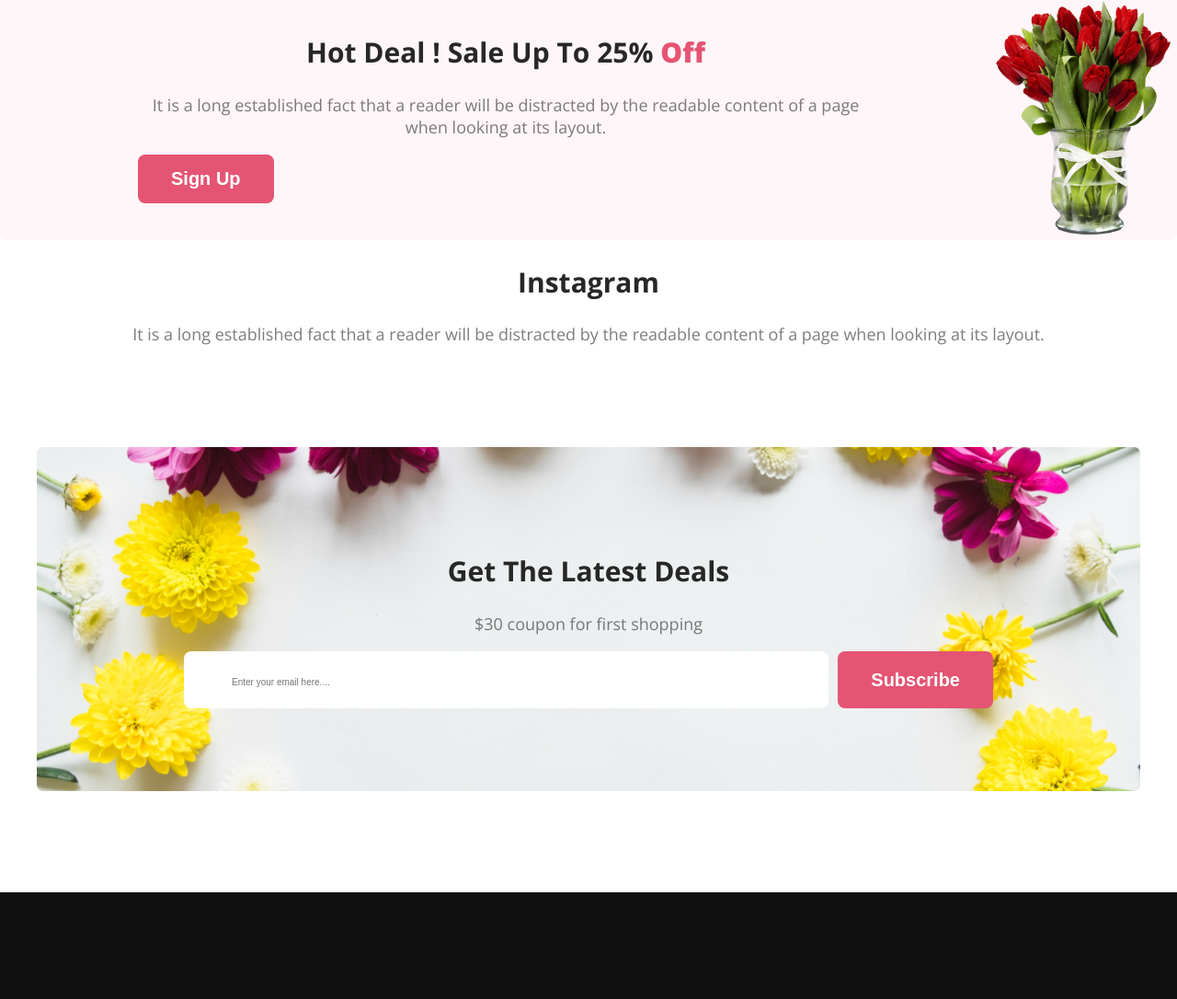
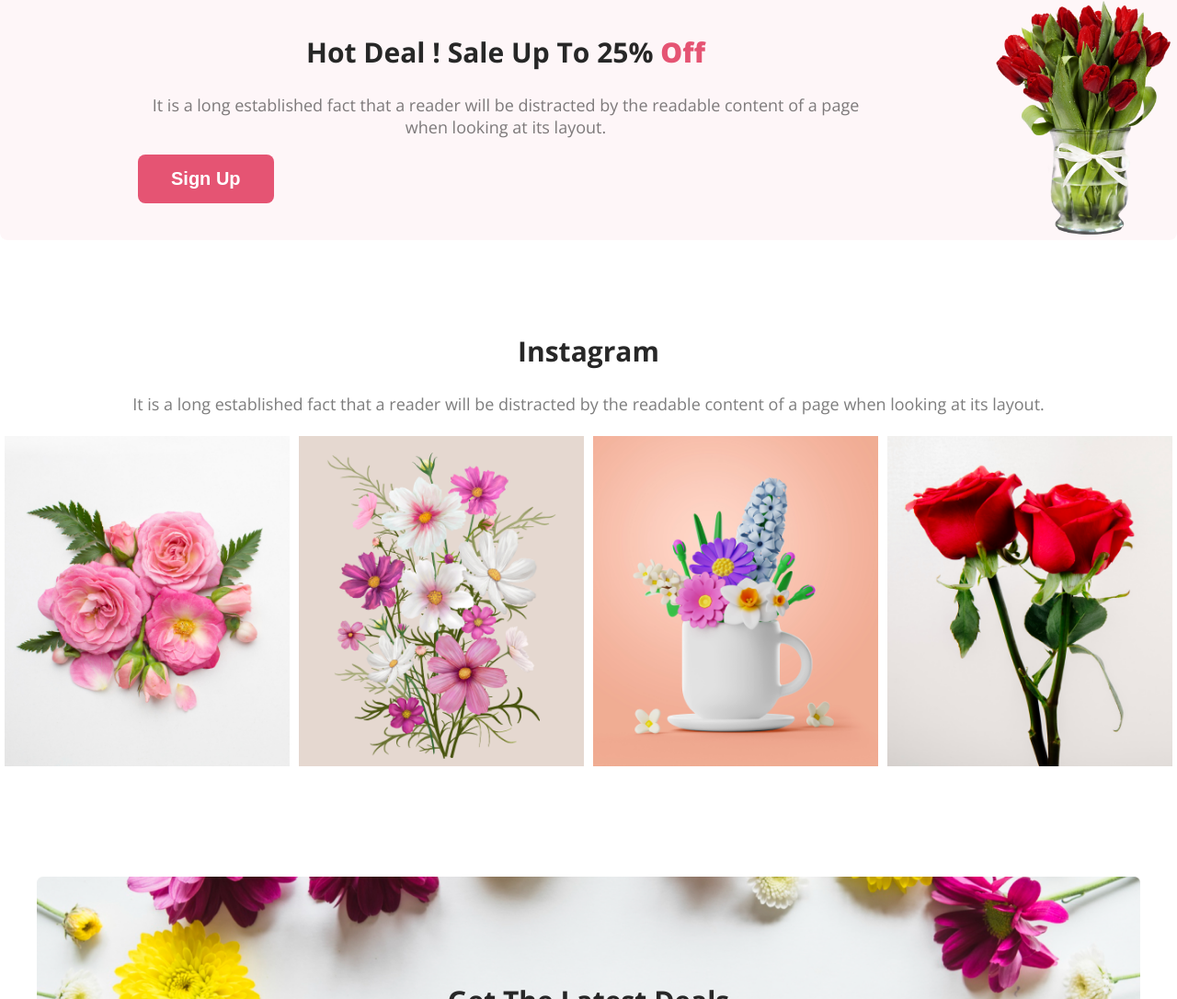
Before and after one commit to amzad10/web-dev-assignment-1, a plain HTML site: page index.html in a window 1280 px wide. Shown: the part 1276-2362 px from the top of the page at 92% size. Drawn offline with nearby package versions, Linux system fonts and the light colour scheme.

Commit message:
finish instagram

```diff
--- a/Styles/style.css
+++ b/Styles/style.css
@@ -61,7 +61,8 @@ body {
     margin-top: 100px;
 
 }
-.flower-tree{
+
+.flower-tree {
     display: flex;
     gap: 24px;
     padding: 30px 150px;
@@ -99,8 +100,22 @@ body {
 
 
 }
+.instagram-section{
+    margin-top: 100px;
+}
+.instagram-flowers {
+    display: flex;
+}
 
+.img-column {
 
+    flex: 30%;
+    padding: 5px;
+}
+
+img {
+    width: 100%;
+}
 
 .banner {
 
--- a/index.html
+++ b/index.html
@@ -20,7 +20,8 @@
     <header class="header">
         <div class="header-contant">
             <h1 class="header-title">Let's make beautiful flowers a part of your life.</h1>
-                <p class="section-description">It is a long established fact that a reader will be distracted by the readable content of a page when
+            <p class="section-description">It is a long established fact that a reader will be distracted by the
+                readable content of a page when
                 looking at its layout. The point of using Lorem Ipsum is that it has a more-or-less normal
                 distribution of letters.</p>
             <button class="btn-on">Shop Now</button>
@@ -32,7 +33,8 @@
         <section class="flowers-section">
             <h2 class="section-title">Our Featured Flowers</h2>
             <p class="section-description">
-                    It is a long established fact that a reader will be distracted by the readable content of a page when looking at its layout.
+                It is a long established fact that a reader will be distracted by the readable content of a page when
+                looking at its layout.
             </p>
             <div class="flower-tree">
                 <img class="tree-1" src="images/pngwing 6.png" alt=""></a>
@@ -46,19 +48,35 @@
             <div class="hot-deal-contant">
                 <h2 class="section-title">Hot Deal ! Sale Up To 25% <span id="text-primary">Off</span></h2>
                 <p class="section-description">
-                    It is a long established fact that a reader will be distracted by the readable content of a page when looking at its layout.
+                    It is a long established fact that a reader will be distracted by the readable content of a page
+                    when looking at its layout.
                 </p>
                 <button class="btn-on">Sign Up</button>
             </div>
         </section>
 
         <section class="instagram-section">
-            <div>
             <h2 class="section-title">Instagram</h2>
             <p class="section-description">
-                    It is a long established fact that a reader will be distracted by the readable content of a page when looking at its layout.
+                It is a long established fact that a reader will be distracted by the readable content of a page when
+                looking at its layout.
             </p>
+             <div class="instagram-flowers">
+                <div class="img-column">
+                    <img src="images/Flower 01.png" alt="">
                 </div>
+                <div class="img-column">
+                    <img src="images/Rectangle 4.png" alt="">
+                </div>
+                <div class="img-column">
+                    <img src="images/Rectangle 5.png" alt="">
+                </div>
+                <div class="img-column">
+                    <img src="images/Rectangle 6.png" alt="">
+                </div>
+
+            </div>
+
         </section>
 
         <section class="banner">
@@ -84,7 +102,8 @@
         <div class="footer-content">
             <h2 class="section-title"><span id="text-primary">Flower</span><span id="text-secondary">Shop</span></h2>
             <p class="foot-content-1">
-                It is a long established fact that a reader will be distractedby the readable content of a page when looking at its layout.
+                It is a long established fact that a reader will be distractedby the readable content of a page when
+                looking at its layout.
             </p>
 
             <p class="foot-content-2">
```
Lines whose indentation alone changed are shown as unchanged.
